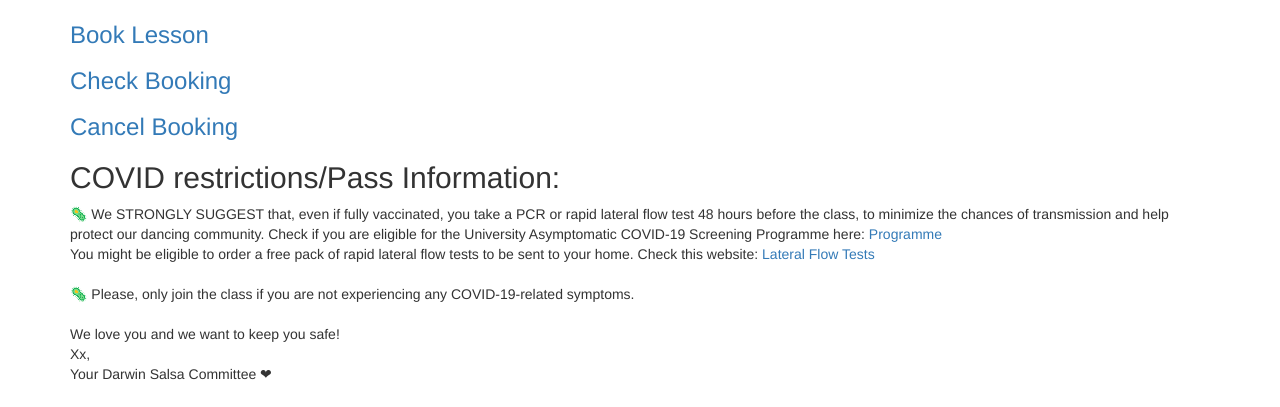
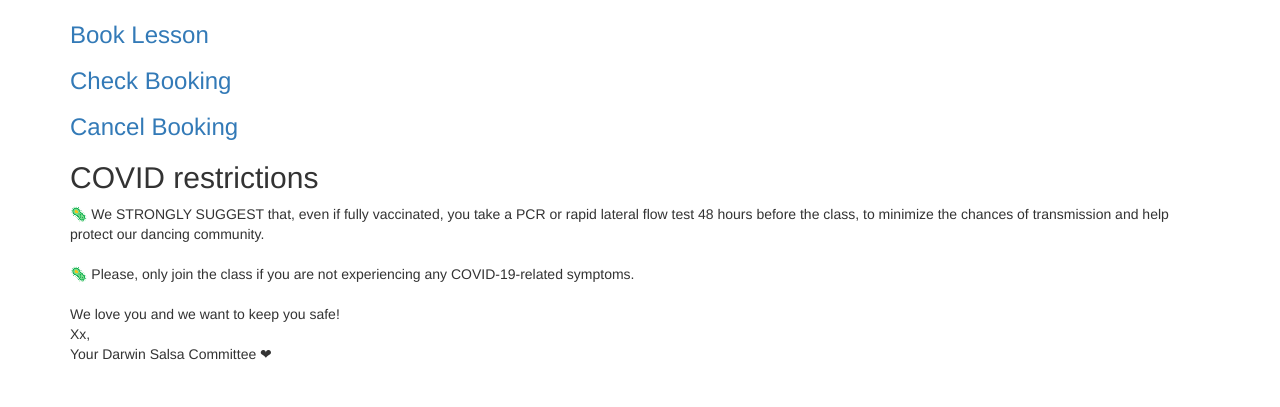
Before and after one commit to AntonioND/darwin-cuban-salsa, a Flask app: template webserver/app/templates/index.html in a window 1280 px wide. Shown: the part 393-800 px from the top of the page. Run offline with Flask 2, Linux system fonts and the light colour scheme; the template is opened without the code that fills it, so the values that code supplies are empty; some libraries are stand-ins or nearby versions.

Commit message:
Update COVID restrictions message

```diff
--- a/webserver/app/templates/index.html
+++ b/webserver/app/templates/index.html
@@ -28,16 +28,10 @@
     <h3><a href="{{ url_for('book_lesson') }}">Book Lesson</a></h3>
     <h3><a href="{{ url_for('check_booking') }}">Check Booking</a></h3>
     <h3><a href="{{ url_for('cancel_booking') }}">Cancel Booking</a></h3>
-    <h2>COVID restrictions/Pass Information:</h2>
+    <h2>COVID restrictions</h2>
     &#x1F9A0; We STRONGLY SUGGEST that, even if fully vaccinated, you take a PCR
     or rapid lateral flow test 48 hours before the class, to minimize the
-    chances of transmission and help protect our dancing community. Check if you
-    are eligible for the University Asymptomatic COVID-19 Screening Programme
-    here:
-    <a href="https://www.cam.ac.uk/coronavirus/stay-safe-cambridge-uni/asymptomatic-covid-19-screening-programme/2021-summer-vacation-and-michaelmas-term-testing-arrangements#asymptomatic">Programme</a></br>
-    You might be eligible to order a free pack of rapid lateral flow tests to be
-    sent to your home. Check this website:
-    <a href="https://www.gov.uk/order-coronavirus-rapid-lateral-flow-tests">Lateral Flow Tests</a></br>
+    chances of transmission and help protect our dancing community.</br>
     </br>
     &#x1F9A0; Please, only join the class if you are not experiencing any
     COVID-19-related symptoms.</br>
```
